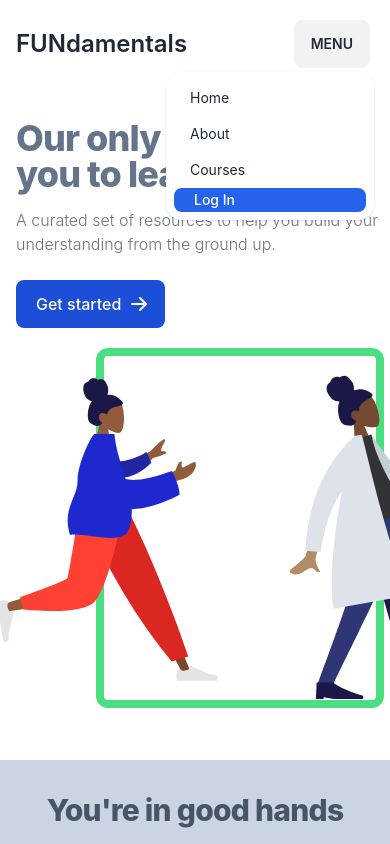
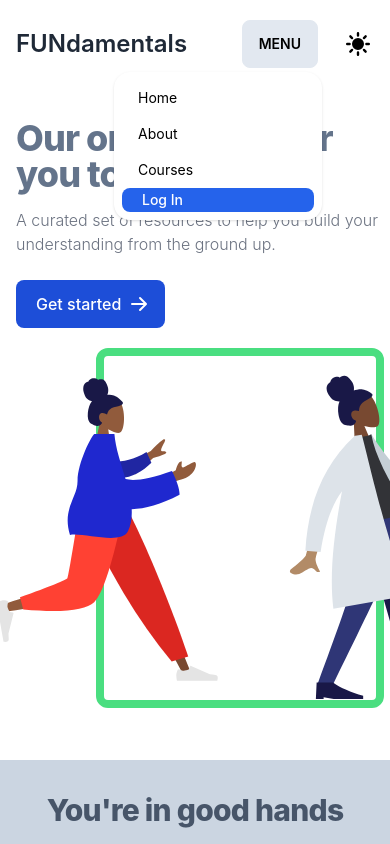
Before and after one commit to paradimes/FUNdamentals, a React (Vite) app in the folder client/: page /welcome in a window 390 px wide. Both pictures are taken after a click on the label "MENU". Shown: the top 844 px of the page. Built offline with nearby package versions, Linux system fonts and the light colour scheme.

Commit message:
fixed navdown dropdown dark mode bugs

```diff
--- a/client/src/components/Navbar.jsx
+++ b/client/src/components/Navbar.jsx
@@ -42,7 +42,19 @@ export default function Navbar({ isAuthenticated }) {
             FUNdamentals
           </span>
         </Link>
-        <NavbarCollapsed isAuthenticated={isAuthenticated} />
+        <div className="md:hidden flex items-center justify-center gap-5">
+          <NavbarCollapsed
+            isAuthenticated={isAuthenticated}
+            onSwitchTheme={onSwitchTheme}
+            sunImg={Sun}
+          />
+          <button
+            className="p-1 rounded-full bg-white dark:bg-yellow-400 "
+            onClick={onSwitchTheme}
+          >
+            <img src={Sun} className="w-6 h-6 " />
+          </button>
+        </div>
         <div className="hidden w-full md:block md:w-auto" id="navbar-default">
           <ul className="font-medium flex flex-col p-4 md:p-0 mt-4 border border-gray-100 rounded-lg bg-gray-50 md:flex-row md:space-x-8 md:mt-0 md:border-0 md:bg-white dark:bg-gray-800 md:dark:bg-gray-900 dark:border-gray-700">
             <li>
@@ -107,7 +119,7 @@ export default function Navbar({ isAuthenticated }) {
             )}
             <li>
               <button
-                className="p-1 rounded-full bg-white dark:bg-slate-500 "
+                className="p-1 rounded-full bg-white dark:bg-yellow-400 "
                 onClick={onSwitchTheme}
               >
                 <img src={Sun} className="w-6 h-6 " />
--- a/client/src/components/NavbarCollapsed.jsx
+++ b/client/src/components/NavbarCollapsed.jsx
@@ -4,29 +4,56 @@ import { Link } from "react-router-dom";
 import LogoutButton from "./LogoutButton";
 import LoginButtonAuth0 from "./LoginButtonAuth0";
 
-export default function NavbarCollapsed({ isAuthenticated }) {
+export default function NavbarCollapsed({
+  isAuthenticated,
+  onSwitchTheme,
+  sunImg,
+}) {
   return (
     <div className="dropdown dropdown-end md:hidden">
-      <label tabIndex={0} className="btn m-1">
+      <label
+        tabIndex={0}
+        className="btn m-1 text-black bg-slate-200 dark:bg-slate-400 border-slate-200  dark:border-slate-400 hover:border-slate-300  hover:bg-slate-300 dark:hover:bg-slate-500 dark:hover:border-slate-500  "
+      >
         Menu
       </label>
       <ul
         tabIndex={0}
-        className="dropdown-content z-[1] menu p-2 shadow bg-base-100 rounded-box w-52"
+        className="dropdown-content z-[1] menu p-2 shadow text-black  dark:hover:text-black bg-white dark:bg-slate-400 rounded-box w-52"
       >
         <li>
-          <Link to="/welcome">Home</Link>
+          <Link
+            to="/welcome"
+            className=" hover:text-black dark:hover:text-gray-100 dark:hover:bg-slate-500"
+          >
+            Home
+          </Link>
         </li>
         <li>
-          <Link to="/about">About</Link>
+          <Link
+            to="/about"
+            className="dark:hover:text-gray-100 dark:hover:bg-slate-500 hover:text-black"
+          >
+            About
+          </Link>
         </li>
         <li>
-          <Link to="/courses">Courses </Link>
+          <Link
+            to="/courses"
+            className="dark:hover:text-gray-100 dark:hover:bg-slate-500 hover:text-black"
+          >
+            Courses{" "}
+          </Link>
         </li>
         {isAuthenticated ? (
           <>
             <li>
-              <Link to="/account">My Account</Link>
+              <Link
+                to="/account"
+                className="dark:hover:text-gray-100 dark:hover:bg-slate-500 hover:text-black"
+              >
+                My Account
+              </Link>
             </li>
             <li>
               <LogoutButton />
```
